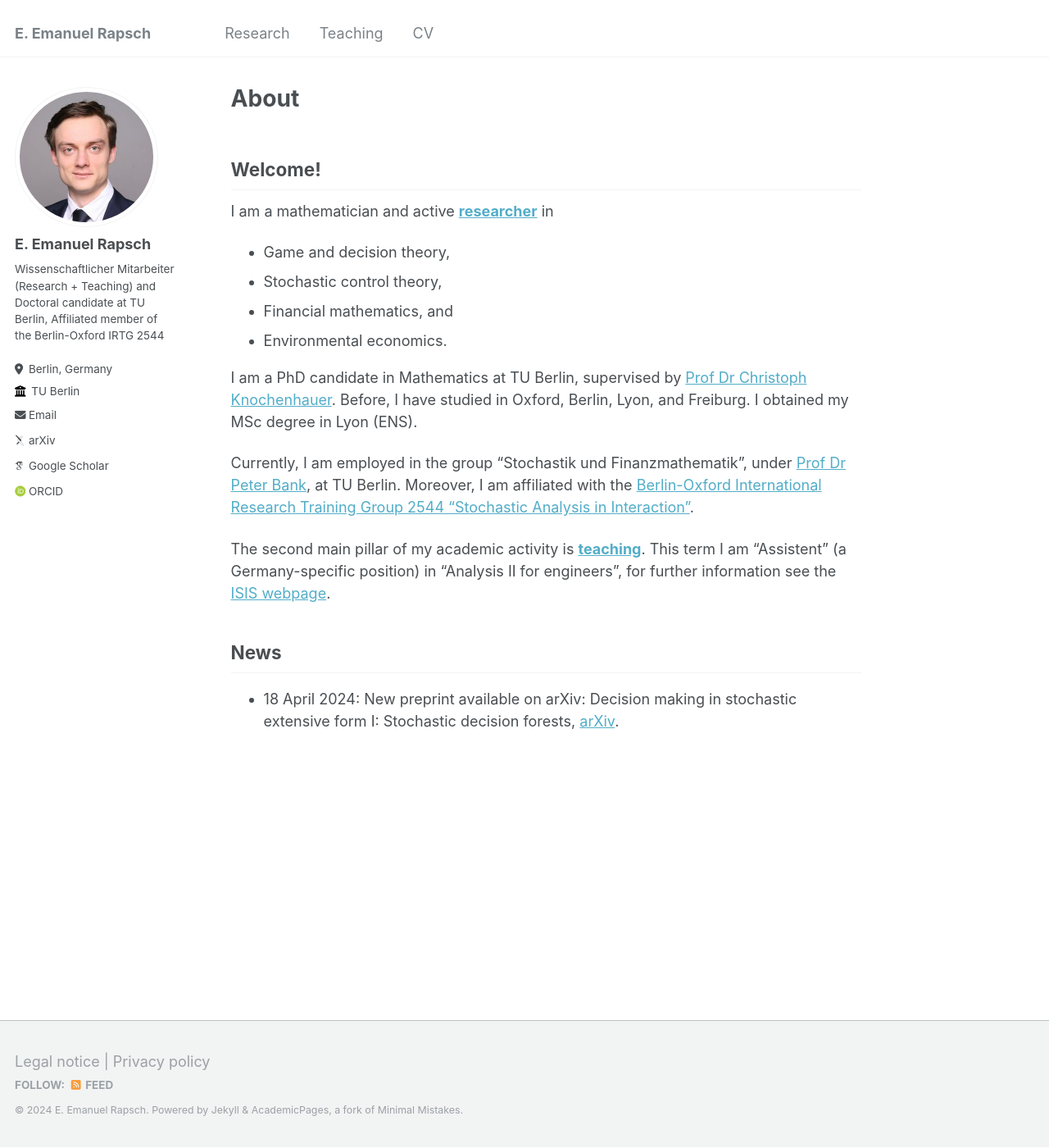
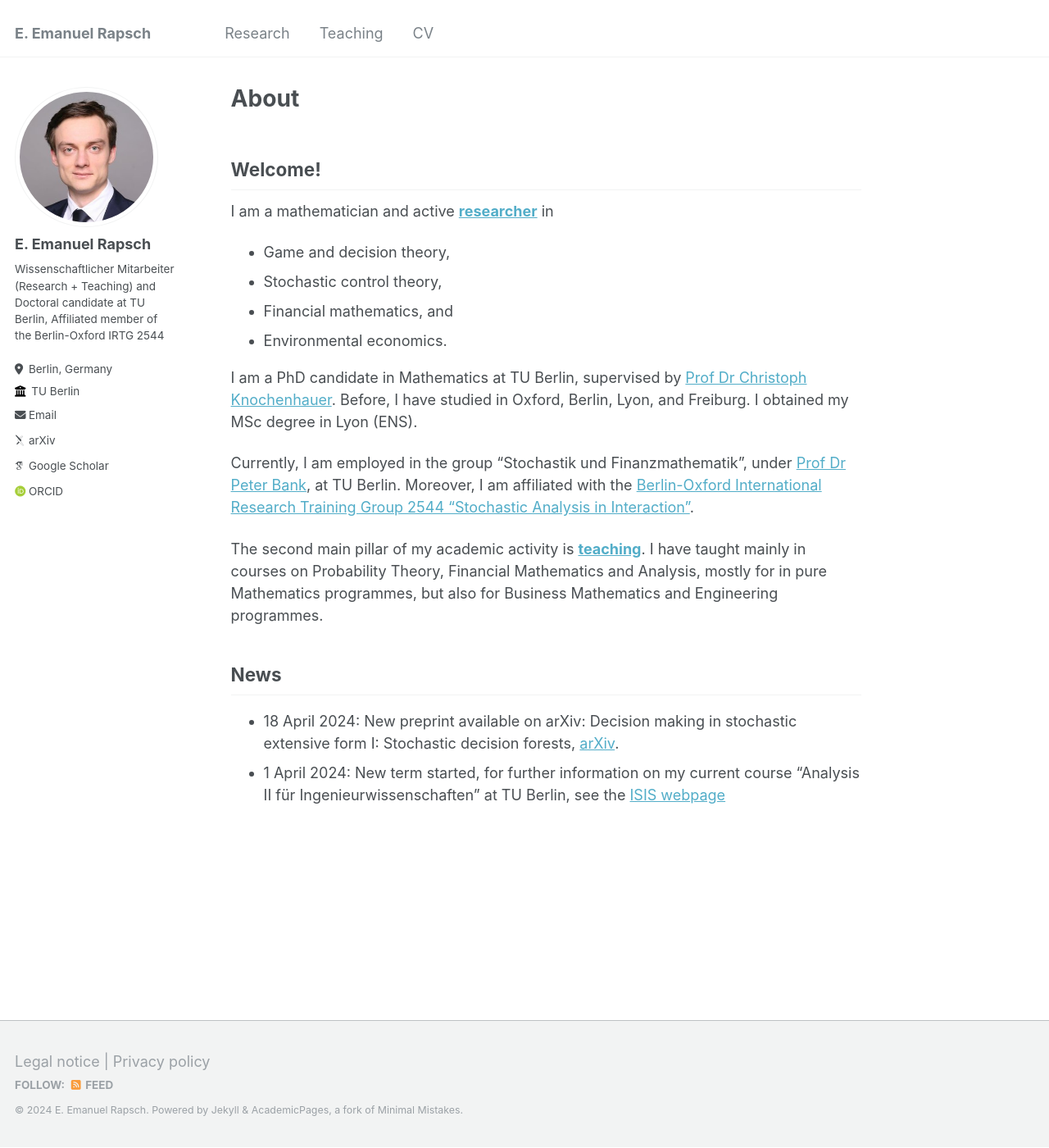
Before and after one commit to erapsch/erapsch.github.io, a Jekyll site: the page built from _pages/about.md, in a window 1280 px wide and 1400 px high. Shown: the whole window at 82% size. Built offline with Jekyll 4.4.1, drawn with Linux system fonts in a browser that asks for light colours; some web fonts are replaced.

Commit message:
small changes

```diff
--- a/_pages/about.md
+++ b/_pages/about.md
@@ -19,8 +19,9 @@ I am a PhD candidate in Mathematics at TU Berlin, supervised by <a href="https:/
 
 Currently, I am employed in the group "Stochastik und Finanzmathematik", under <a href="https://www3.math.tu-berlin.de/stoch/wp_bank/">Prof Dr Peter Bank</a>, at TU Berlin. Moreover, I am affiliated with the <a href="https://www3.math.tu-berlin.de/stoch/IRTG/">Berlin-Oxford International Research Training Group 2544 "Stochastic Analysis in Interaction"</a>.
 
-The second main pillar of my academic activity is <a href="/teaching">**teaching**</a>. This term I am "Assistent" (a Germany-specific position) in "Analysis II for engineers", for further information see the <a href="https://isis.tu-berlin.de/course/view.php?id=37634">ISIS webpage</a>.
+The second main pillar of my academic activity is <a href="/teaching">**teaching**</a>. I have taught mainly in courses on Probability Theory, Financial Mathematics and Analysis, mostly for in pure Mathematics programmes, but also for Business Mathematics and Engineering programmes.
 
 ## News
 
 * 18 April 2024: New preprint available on arXiv: Decision making in stochastic extensive form I: Stochastic decision forests, <a href="https://arxiv.org/abs/2404.12332">arXiv</a>.
+* 1 April 2024: New term started, for further information on my current course "Analysis II für Ingenieurwissenschaften" at TU Berlin, see the <a href="https://isis.tu-berlin.de/course/view.php?id=37634">ISIS webpage</a>
```
Also changed, not shown: _pages/teaching.md (+1 -1 lines).
